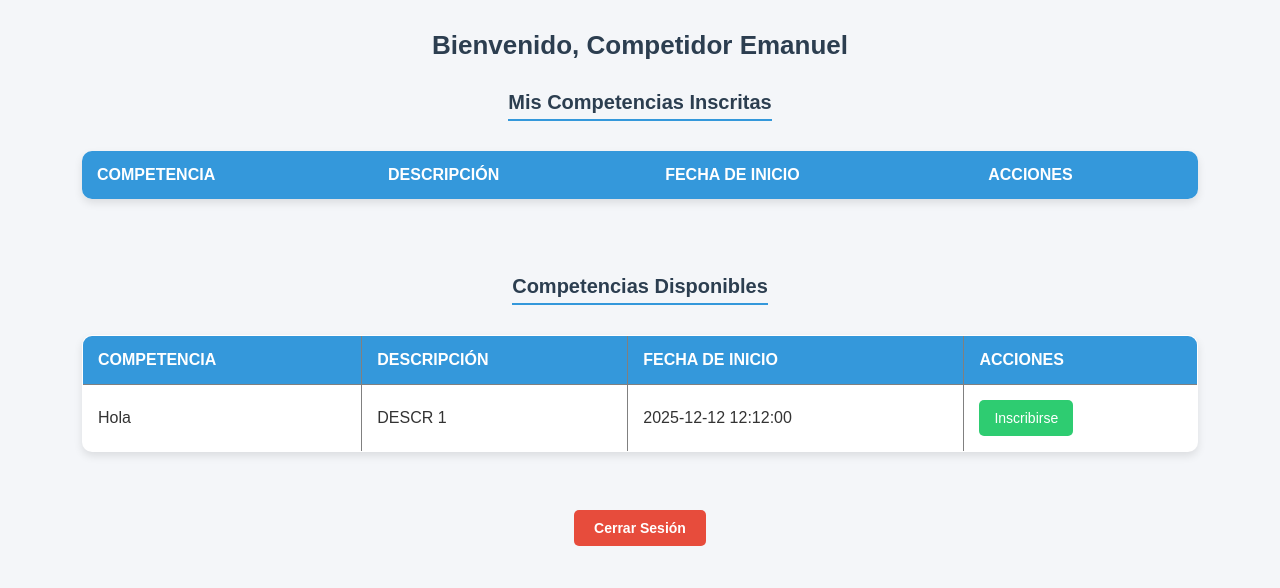
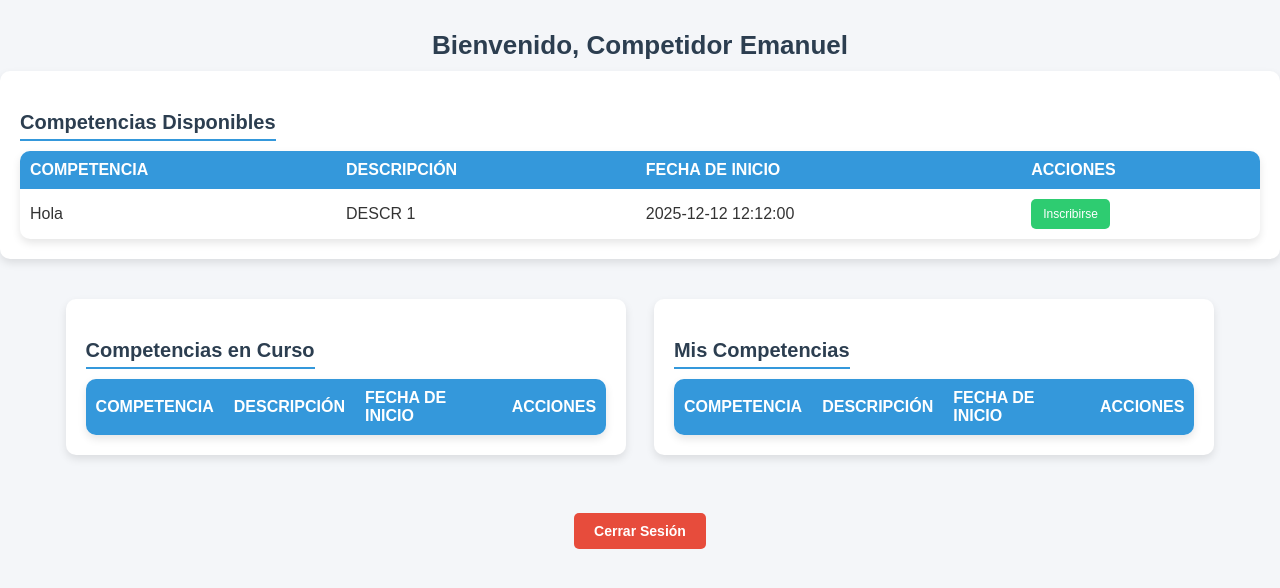
Before and after one commit to Emita314/Curie-Turing, a PHP site: page /dashboard_competidor.php in a window 1280 px wide. Shown: the top 588 px of the page. Run offline with PHP 8.4, Linux system fonts and the light colour scheme; a user stored in the database is signed in; data comes from the database, SQL or seed files in the repository; tables that the repository leaves empty or names only in its code hold one stand-in row (values such as "Sample post"); lists and menus that the app fills with data are empty.

Commit message:
dahsboard competidor

```diff
--- a/dashboard_competidor.css
+++ b/dashboard_competidor.css
@@ -124,3 +124,160 @@ a.logout {
 a.logout:hover {
     background-color: #c0392b;
 }
+
+/* Contenedor de tablas */
+.tables-container {
+    display: flex;
+    justify-content: space-around;
+    gap: 20px;
+    margin-top: 20px;
+}
+
+/* Contenedor individual de cada tabla */
+.table-wrapper {
+    width: 45%;
+    background: #fff;
+    box-shadow: 0 4px 8px rgba(0, 0, 0, 0.1);
+    border-radius: 10px;
+    padding: 20px;
+}
+
+/* Tablas */
+table {
+    width: 100%;
+    border-collapse: collapse;
+    margin: 0;
+}
+
+table th, table td {
+    padding: 10px;
+    text-align: left;
+}
+
+table th {
+    background-color: #3498db;
+    color: white;
+    text-transform: uppercase;
+}
+
+table tr:nth-child(odd) {
+    background-color: #f9f9f9;
+}
+
+table tr:hover {
+    background-color: #f1f1f1;
+}
+
+/* Botones */
+button {
+    background-color: #2ecc71;
+    color: white;
+    border: none;
+    padding: 8px 12px;
+    border-radius: 5px;
+    cursor: pointer;
+    font-size: 12px;
+    transition: background-color 0.3s ease-in-out;
+}
+
+button:hover {
+    background-color: #27ae60;
+}
+
+/* Botón de cerrar sesión */
+a.logout {
+    display: inline-block;
+    margin-top: 20px;
+    background-color: #e74c3c;
+    color: white;
+    padding: 10px 20px;
+    border-radius: 5px;
+    text-decoration: none;
+    font-weight: bold;
+}
+
+a.logout:hover {
+    background-color: #c0392b;
+}
+
+/* Contenedor de tablas Inscritas y En Curso */
+.tables-container {
+    display: flex;
+    justify-content: space-around;
+    gap: 20px;
+    margin-top: 20px;
+}
+
+/* Tabla disponible (individual) */
+.table-wrapper {
+    width: 100%;
+    margin-bottom: 20px;
+    background: #fff;
+    box-shadow: 0 4px 8px rgba(0, 0, 0, 0.1);
+    border-radius: 10px;
+    padding: 20px;
+}
+
+/* Tablas Inscritas y En Curso */
+.tables-container .table-wrapper {
+    width: 45%;
+}
+
+/* Tablas generales */
+table {
+    width: 100%;
+    border-collapse: collapse;
+}
+
+table th, table td {
+    padding: 10px;
+    text-align: left;
+}
+
+table th {
+    background-color: #3498db;
+    color: white;
+    text-transform: uppercase;
+}
+
+table tr:nth-child(odd) {
+    background-color: #f9f9f9;
+}
+
+table tr:hover {
+    background-color: #f1f1f1;
+}
+
+/* Botones */
+button {
+    background-color: #2ecc71;
+    color: white;
+    border: none;
+    padding: 8px 12px;
+    border-radius: 5px;
+    cursor: pointer;
+    font-size: 12px;
+    transition: background-color 0.3s ease-in-out;
+}
+
+button:hover {
+    background-color: #27ae60;
+}
+
+/* Botón de cerrar sesión */
+a.logout {
+    display: inline-block;
+    margin-top: 20px;
+    background-color: #e74c3c;
+    color: white;
+    padding: 10px 20px;
+    border-radius: 5px;
+    text-decoration: none;
+    font-weight: bold;
+}
+
+/* Estilo para el mensaje "No disponible aún" */
+span {
+    color: #e74c3c; /* Rojo para destacar */
+    font-size: 14px;
+}
--- a/dashboard_competidor.php
+++ b/dashboard_competidor.php
@@ -11,33 +11,7 @@ if (!isset($_SESSION['id_usuario']) || $_SESSION['rol'] != 'competidor') {
 $id_usuario = $_SESSION['id_usuario'];
 $nombre_usuario = $_SESSION['nombre'];
 
-// Procesar inscripción en una competencia
-if ($_SERVER['REQUEST_METHOD'] === 'POST' && isset($_POST['inscribirse'])) {
-    $id_competencia = $_POST['id_competencia'];
-
-    // Verificar si ya está inscrito en la competencia antes de intentar insertar
-    $sql_verificar = "SELECT * FROM usuario_competencia WHERE id_usuario = ? AND id_competencia = ?";
-    $stmt = $conn->prepare($sql_verificar);
-    $stmt->bind_param('ii', $id_usuario, $id_competencia);
-    $stmt->execute();
-    $resultado = $stmt->get_result();
-
-    if ($resultado->num_rows > 0) {
-        echo "<p style='color: red;'>Ya estás inscrito en esta competencia.</p>";
-    } else {
-        // Insertar inscripción
-        $sql_inscribir = "INSERT INTO usuario_competencia (id_usuario, id_competencia) VALUES (?, ?)";
-        $stmt = $conn->prepare($sql_inscribir);
-        $stmt->bind_param('ii', $id_usuario, $id_competencia);
-        if ($stmt->execute()) {
-            echo "<p style='color: green;'>Te has inscrito correctamente en la competencia.</p>";
-        } else {
-            echo "<p style='color: red;'>Error al inscribirse: " . $stmt->error . "</p>";
-        }
-    }
-}
-
-// Obtener competencias disponibles (no inscritas)
+// Competencias disponibles
 $sql_disponibles = "SELECT * FROM competencias WHERE id_competencia NOT IN (
     SELECT id_competencia FROM usuario_competencia WHERE id_usuario = ?
 )";
@@ -46,14 +20,23 @@ $stmt->bind_param('i', $id_usuario);
 $stmt->execute();
 $competencias_disponibles = $stmt->get_result();
 
-// Obtener competencias inscritas
+// Competencias inscritas (aún no iniciadas)
 $sql_inscritas = "SELECT c.* FROM competencias c
     JOIN usuario_competencia uc ON c.id_competencia = uc.id_competencia
-    WHERE uc.id_usuario = ?";
+    WHERE uc.id_usuario = ? AND c.fecha_inicio > NOW()";
 $stmt = $conn->prepare($sql_inscritas);
 $stmt->bind_param('i', $id_usuario);
 $stmt->execute();
 $competencias_inscritas = $stmt->get_result();
+
+// Competencias en curso (ya iniciadas)
+$sql_en_curso = "SELECT c.* FROM competencias c
+    JOIN usuario_competencia uc ON c.id_competencia = uc.id_competencia
+    WHERE uc.id_usuario = ? AND c.fecha_inicio <= NOW()";
+$stmt = $conn->prepare($sql_en_curso);
+$stmt->bind_param('i', $id_usuario);
+$stmt->execute();
+$competencias_en_curso = $stmt->get_result();
 ?>
 
 <!DOCTYPE html>
@@ -66,8 +49,37 @@ $competencias_inscritas = $stmt->get_result();
 <body>
     <h2>Bienvenido, Competidor <?php echo $nombre_usuario; ?></h2>
 
+    <!-- Competencias Disponibles -->
+    <div class="table-wrapper">
+        <h3>Competencias Disponibles</h3>
+        <table>
+            <tr>
+                <th>Competencia</th>
+                <th>Descripción</th>
+                <th>Fecha de Inicio</th>
+                <th>Acciones</th>
+            </tr>
+            <?php while ($competencia = $competencias_disponibles->fetch_assoc()) { ?>
+            <tr>
+                <td><?php echo htmlspecialchars($competencia['nombre']); ?></td>
+                <td><?php echo htmlspecialchars($competencia['descripcion']); ?></td>
+                <td><?php echo htmlspecialchars($competencia['fecha_inicio']); ?></td>
+                <td>
+                    <form method="POST" action="dashboard_competidor.php">
+                        <input type="hidden" name="id_competencia" value="<?php echo $competencia['id_competencia']; ?>">
+                        <button type="submit" name="inscribirse">Inscribirse</button>
+                    </form>
+                </td>
+            </tr>
+            <?php } ?>
+        </table>
+    </div>
+
+    <!-- Contenedor para tablas de Inscritas y En Curso -->
+    <div class="tables-container">
         <!-- Competencias Inscritas -->
-    <h3>Mis Competencias Inscritas</h3>
+        <div class="table-wrapper">
+            <h3>Competencias en Curso</h3>
             <table>
                 <tr>
                     <th>Competencia</th>
@@ -77,10 +89,42 @@ $competencias_inscritas = $stmt->get_result();
                 </tr>
                 <?php while ($competencia = $competencias_inscritas->fetch_assoc()) { ?>
                 <tr>
-            <td><?php echo $competencia['nombre']; ?></td>
-            <td><?php echo $competencia['descripcion']; ?></td>
-            <td><?php echo $competencia['fecha_inicio']; ?></td>
+                    <td><?php echo htmlspecialchars($competencia['nombre']); ?></td>
+                    <td><?php echo htmlspecialchars($competencia['descripcion']); ?></td>
+                    <td><?php echo htmlspecialchars($competencia['fecha_inicio']); ?></td>
                     <td>
+                        <!-- Mostrar el botón solo si la competencia ya ha iniciado -->
+                        <?php if (strtotime($competencia['fecha_inicio']) <= time()) { ?>
+                            <form method="GET" action="ver_competencia.php">
+                                <input type="hidden" name="id_competencia" value="<?php echo $competencia['id_competencia']; ?>">
+                                <button type="submit">Ver Problemas</button>
+                            </form>
+                        <?php } else { ?>
+                            <span style="color: gray;">Esperando inicio...</span>
+                        <?php } ?>
+                    </td>
+                </tr>
+                <?php } ?>
+            </table>
+        </div>
+
+        <!-- Competencias en Curso -->
+        <div class="table-wrapper">
+            <h3>Mis Competencias</h3>
+            <table>
+                <tr>
+                    <th>Competencia</th>
+                    <th>Descripción</th>
+                    <th>Fecha de Inicio</th>
+                    <th>Acciones</th>
+                </tr>
+                <?php while ($competencia = $competencias_en_curso->fetch_assoc()) { ?>
+                <tr>
+                    <td><?php echo htmlspecialchars($competencia['nombre']); ?></td>
+                    <td><?php echo htmlspecialchars($competencia['descripcion']); ?></td>
+                    <td><?php echo htmlspecialchars($competencia['fecha_inicio']); ?></td>
+                    <td>
+                        <!-- Mostrar el botón de "Ver Problemas" solo si la competencia ha comenzado -->
                         <form method="GET" action="ver_competencia.php">
                             <input type="hidden" name="id_competencia" value="<?php echo $competencia['id_competencia']; ?>">
                             <button type="submit">Ver Problemas</button>
@@ -89,35 +133,10 @@ $competencias_inscritas = $stmt->get_result();
                 </tr>
                 <?php } ?>
             </table>
-
-
-    <br><br>
-
-    <!-- Competencias Disponibles -->
-    <h3>Competencias Disponibles</h3>
-    <table border="1">
-        <tr>
-            <th>Competencia</th>
-            <th>Descripción</th>
-            <th>Fecha de Inicio</th>
-            <th>Acciones</th>
-        </tr>
-        <?php while ($competencia = $competencias_disponibles->fetch_assoc()) { ?>
-        <tr>
-            <td><?php echo $competencia['nombre']; ?></td>
-            <td><?php echo $competencia['descripcion']; ?></td>
-            <td><?php echo $competencia['fecha_inicio']; ?></td>
-            <td>
-                <form method="POST">
-                    <input type="hidden" name="id_competencia" value="<?php echo $competencia['id_competencia']; ?>">
-                    <button type="submit" name="inscribirse">Inscribirse</button>
-                </form>
-            </td>
-        </tr>
-        <?php } ?>
-    </table>
+        </div>
+    </div>
 
     <br>
-    <a href="logout.php">Cerrar Sesión</a>
+    <a href="logout.php" class="logout">Cerrar Sesión</a>
 </body>
 </html>
```
Lines whose indentation alone changed are shown as unchanged.
